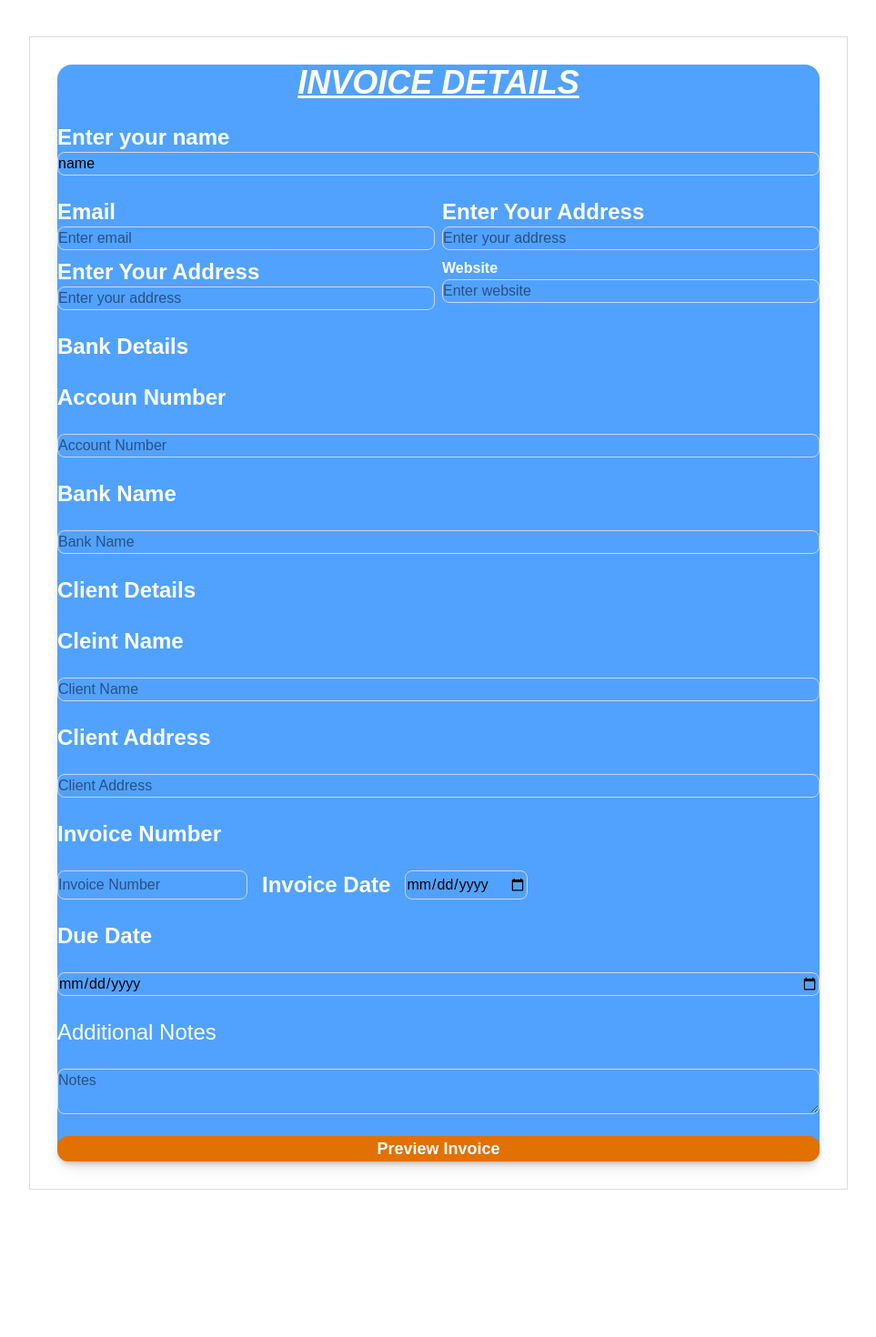
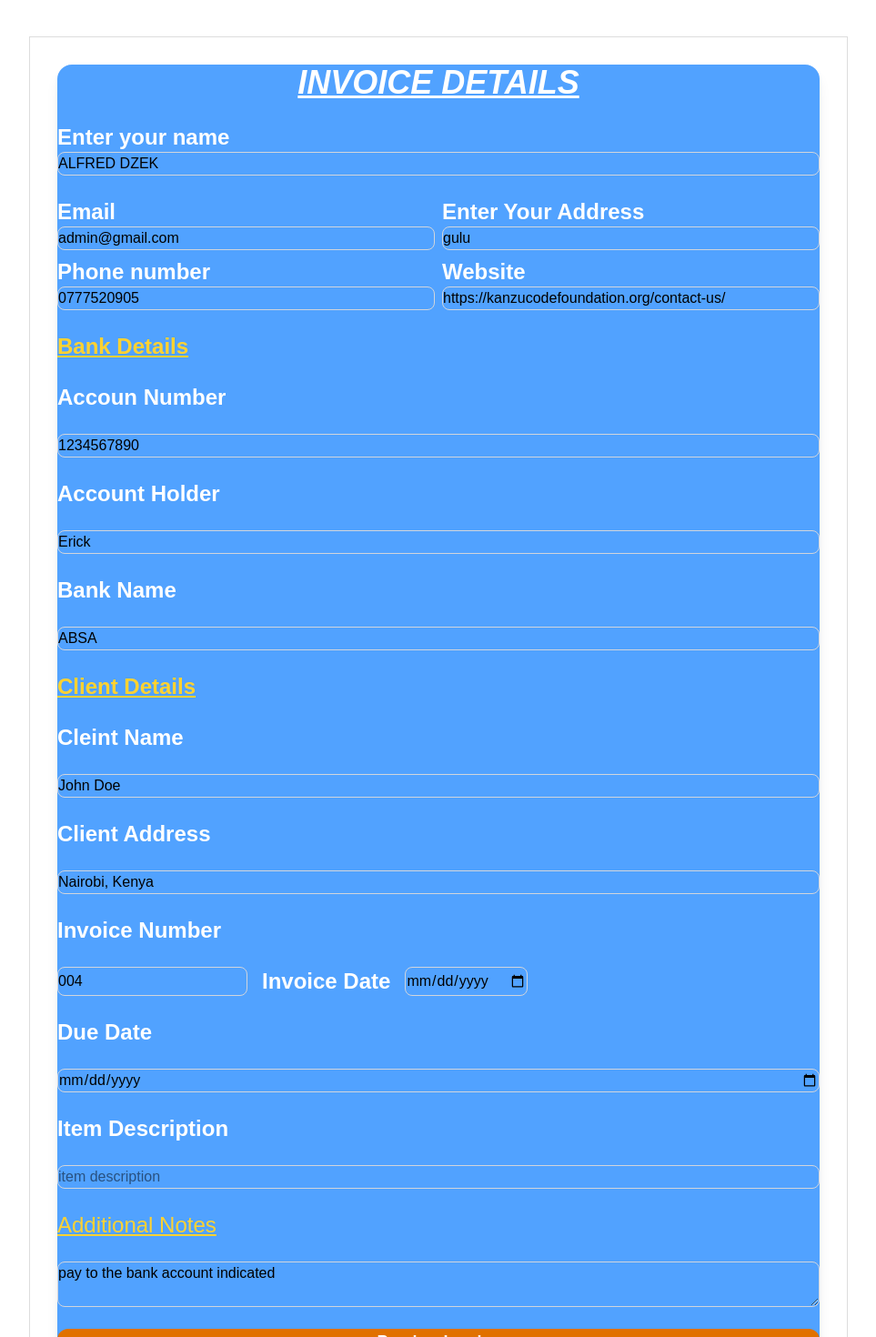
Before and after one commit to OJOK314/billing-system, a React (Vite) app: page / in a window 1280 px wide. Shown: the top 1470 px of the page at 91% size, without its empty margins (158-1121 px from the left). Before the commit the page ends 1348 px from the top, so only its background shows below. Built offline with nearby package versions, Linux system fonts and the light colour scheme.

Commit message:
add table in to the file

```diff
--- a/src/App.jsx
+++ b/src/App.jsx
@@ -7,24 +7,29 @@ import Header from "./components/Header";
 import MainDetails from "./components/MainDetails";
 import ClientDetails from "./components/ClientDetails";
 import Date from "./components/Date";
+import TableForm from "./components/TableForm";
 
 function App() {
   const [showInvoice, setShowInvoice] = useState(false);
 
-  const [name, setName] = useState("name");
-  const [address, setAddress] = useState("");
-  const [email, setEmail] = useState("");
-  const [phone, setPhone] = useState("");
-  const [bankName, setBankName] = useState("");
-  const [bankAccount, setBankAccount] = useState("");
-  const [accountHolder, setAccountHolder] = useState("");
-  const [website, setWebsite] = useState("");
-  const [clientName, setClientName] = useState("");
-  const [clientAddress, setClientAddress] = useState("");
-  const [invoiceNumber, setInvoiceNumber] = useState("");
-  const [invoiceDate, setInvoiceDate] = useState("");
-  const [dueDate, setDueDate] = useState("");
-  const [notes, setNotes] = useState("");
+  const [name, setName] = useState("ALFRED DZEK");
+  const [address, setAddress] = useState("gulu");
+  const [email, setEmail] = useState("admin@gmail.com");
+  const [phone, setPhone] = useState("0777520905");
+  const [bankName, setBankName] = useState("ABSA");
+  const [bankAccount, setBankAccount] = useState("1234567890");
+  const [accountHolder, setAccountHolder] = useState("Erick");
+  const [website, setWebsite] = useState("https://kanzucodefoundation.org/contact-us/");
+  const [clientName, setClientName] = useState("John Doe");
+  const [clientAddress, setClientAddress] = useState("Nairobi, Kenya");
+  const [invoiceNumber, setInvoiceNumber] = useState("004");
+  const [invoiceDate, setInvoiceDate] = useState("20/10/2021");
+  const [dueDate, setDueDate] = useState("01/11/2021");
+  const [notes, setNotes] = useState("pay to the bank account indicated");
+  const [description,setDescription] = useState("")
+    const [quantity,setQuantity] = useState("")
+      const [price,setPrice] = useState("")
+        const [amount,setAmount] = useState("")
 
   function handleprint() {
     window.print();
@@ -46,7 +51,8 @@ function App() {
               invoiceDate={invoiceDate}
               dueDate={dueDate}
             />
-            <Table />
+            <Table description={description}  quantity={quantity} amount={amount}  />
+
             <Notes notes={notes} />
             <Footer
               name={name}
@@ -56,6 +62,7 @@ function App() {
               bankAccount={bankAccount}
               bankName={bankName}
               phone={phone}
+              accountHolder={accountHolder}
             />
             <button
               onClick={() => setShowInvoice(false)}
@@ -115,7 +122,7 @@ function App() {
 
    <div className="flex flex-col">
     <label className="font-semibold  text-white mb-1 text-2xl">
-      Enter Your Address
+      Phone number
     </label>
     <input
       type="text"
@@ -127,7 +134,7 @@ function App() {
   </div>
 
     <div className="flex flex-col">
-      <label className="font-semibold  text-white mb-1">Website</label>
+      <label className="font-semibold  text-white mb-1 text-2xl ">Website</label>
       <input
         type="text"
         value={website}
@@ -139,7 +146,7 @@ function App() {
   </div>
 
   {/* Bank Info */}
-  <h3 className="font-bold  mt-4  text-white  text-2xl ">Bank Details</h3>
+  <h3 className="font-bold  mt-4   text-2xl underline   text-amber-300">Bank Details</h3>
 <label className="font-semibold  text-white mb-1 text-2xl">Accoun Number</label>
   <input
     type="text"
@@ -149,13 +156,14 @@ function App() {
     className="border border-gray-300 rounded-lg p-3 focus:ring-2 focus:ring-amber-500"
   />
 
-  {/* <input
+<label className="font-semibold  text-white mb-1 text-2xl">Account Holder</label>
+  <input
     type="text"
     placeholder="Account Holder"
     value={accountHolder}
     onChange={(e) => setAccountHolder(e.target.value)}
     className="border border-gray-300 rounded-lg p-3 focus:ring-2 focus:ring-amber-500"
-  /> */}
+  />
 
 <label className="font-semibold  text-white mb-1 text-2xl" >Bank Name</label>
   <input
@@ -167,7 +175,7 @@ function App() {
   />
 
   {/* Client Info */}
-  <h3 className="text-2xl font-bold text-white mt-4">Client Details</h3>
+  <h3 className="text-2xl font-bold  mt-4 underline  text-amber-300">Client Details</h3>
 <label className="font-semibold  text-white mb-1 text-2xl">Cleint Name</label>
   <input
     type="text"
@@ -212,7 +220,19 @@ function App() {
     onChange={(e) => setDueDate(e.target.value)}
     className="border border-gray-300 rounded-lg p-3 focus:ring-2 focus:ring-amber-500"
   />
-<label className="text-2xl text-white ">Additional Notes</label>
+
+
+  <label className="font-semibold  text-white mb-1 text-2xl">Item Description</label>
+
+    <input
+      type="text"
+      placeholder="item description"
+      value={description}
+      onChange={(e) => setDescription(e.target.value)}
+      className="border border-gray-300 rounded-lg p-3 focus:ring-2 focus:ring-amber-500"
+    />
+
+<label className="text-2xl underline  text-amber-300">Additional Notes</label>
   <textarea
     placeholder="Notes"
     value={notes}
--- a/src/components/ClientDetails.jsx
+++ b/src/components/ClientDetails.jsx
@@ -4,7 +4,7 @@ const ClientDetails = ({clientName,clientAddress}) => {
   return (
     <div>
         <section>
-    <h2><span>Client Name</span>{clientName}</h2>
+    <h2><span>Client Name :</span>{clientName}</h2>
     <p>
       <span className='font-bold  '><em>Client Address:</em></span>
      {clientAddress}
--- a/src/components/Table.jsx
+++ b/src/components/Table.jsx
@@ -1,11 +1,37 @@
-import React from 'react'
+import React from "react";
 
-const Table = () => {
+const Table = ({description}) => {
   return (
     <div>
       <p>This is the table</p>
+
+      <table>
+        <thead>
+          <tr>
+            <th>description</th>
+
+            <th>quantity</th>
+
+            <th>price</th>
+
+            <th>amount</th>
+          </tr>
+        </thead>
+
+        <tbody>
+          <tr>
+            <td>{description}</td>
+
+            <td>5</td>
+
+            <td>20000</td>
+
+            <td>60,000</td>
+          </tr>
+        </tbody>
+      </table>
     </div>
-  )
-}
+  );
+};
 
-export default Table
+export default Table;
--- /dev/null
+++ b/src/components/TableForm.jsx
@@ -0,0 +1,31 @@
+import React from 'react'
+import { useEffect } from 'react'
+// import {v4 and uuid} from "uuidv4"
+const TableForm = ( {description, setDescription
+   }
+
+) => {
+
+
+  return (
+    <div>
+        <label htmlFor='description'>Item description</label>
+        <input
+        type='text'
+        name='description'
+        id='description'
+        value={description}
+        onChange={(e) => setDescription(e.target.value)}
+        placeholder='item description'
+        />
+
+
+
+
+
+
+    </div>
+  )
+}
+
+export default TableForm
```
